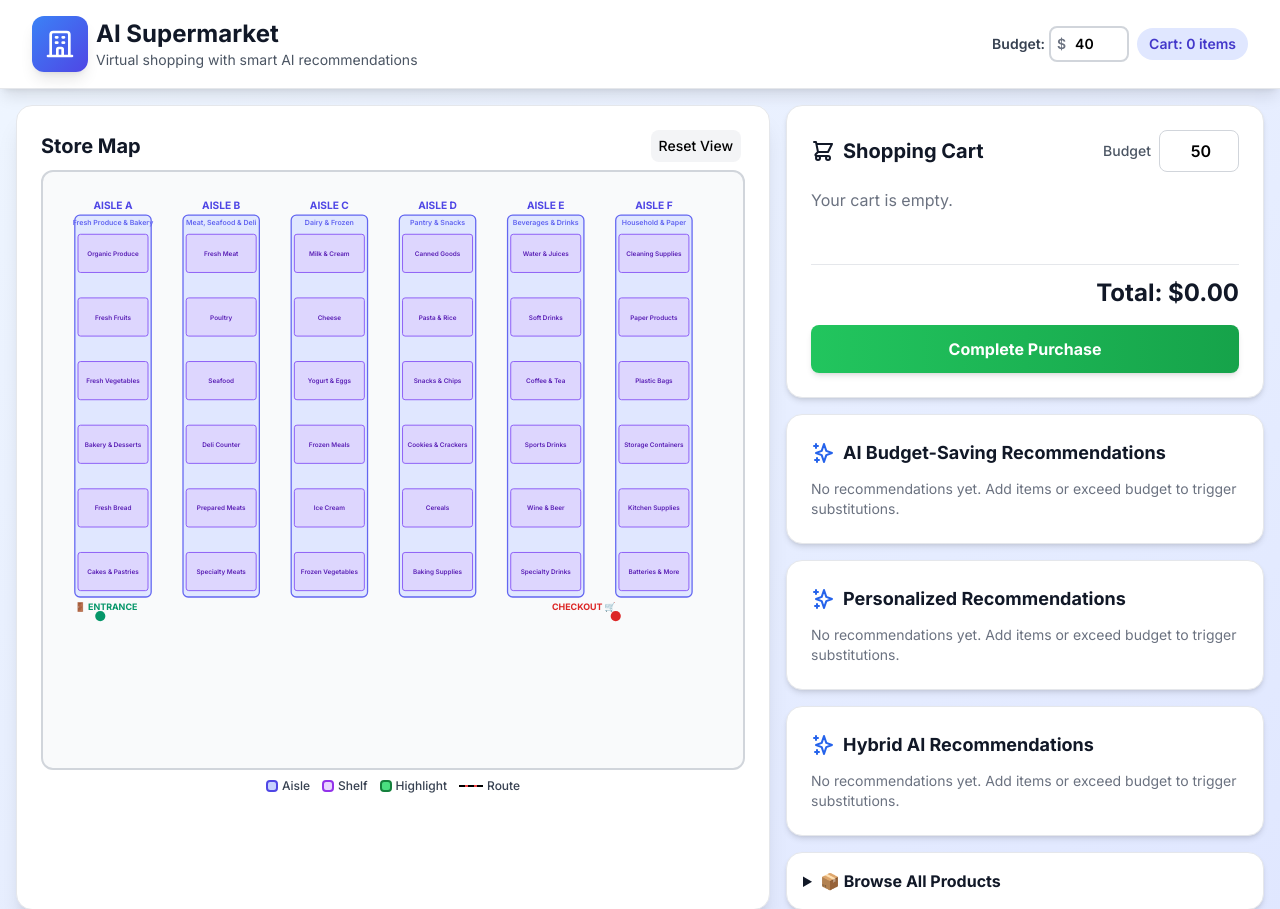
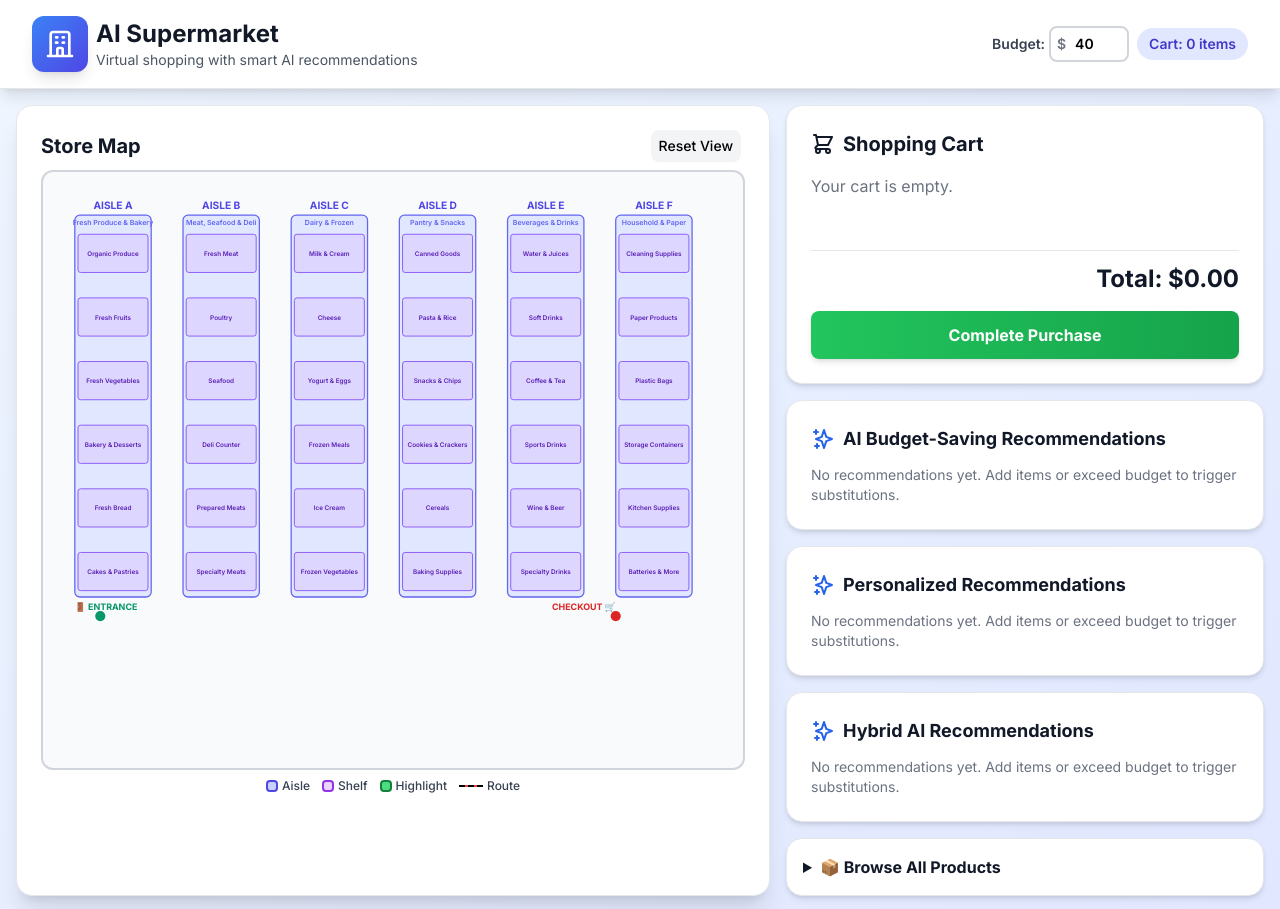
Before and after one commit to endruchiu/ai-super-market, a Flask app: page / in a window 1280 px wide. Shown: the top 909 px of the page. Run offline with Flask 3, Linux system fonts and the light colour scheme; data that the repository does not hold is empty; parts of the project's set-up code (start-up, migrations or seed data) failed here and were passed over; some libraries are stand-ins or nearby versions.

Commit message:
Update shopping cart to display a single budget input field
Modify templates/index.html to consolidate two budget input fields into one within the shopping cart section.

Replit-Commit-Author: Agent
Replit-Commit-Session-Id: d7b4333a-acca-4694-9a40-221e2849bb26
Replit-Commit-Checkpoint-Type: full_checkpoint
Replit-Commit-Screenshot-Url: https://storage.googleapis.com/screenshot-production-us-central1/8cb6f115-3b82-4b1b-8c06-a2c76f9d89b3/d7b4333a-acca-4694-9a40-221e2849bb26/zmNgHFr

```diff
--- a/templates/index.html
+++ b/templates/index.html
@@ -188,18 +188,11 @@
 
       <!-- Shopping Cart -->
       <div class="bg-white rounded-2xl shadow-md p-6 border border-gray-200 panel-compact">
-        <div class="flex items-center justify-between mb-4">
-          <div class="flex items-center space-x-2">
-            <svg class="w-6 h-6 text-gray-900" fill="none" stroke="currentColor" viewBox="0 0 24 24">
-              <path stroke-linecap="round" stroke-linejoin="round" stroke-width="2" d="M3 3h2l.4 2M7 13h10l4-8H5.4M7 13L5.4 5M7 13l-2.293 2.293c-.63.63-.184 1.707.707 1.707H17m0 0a2 2 0 100 4 2 2 0 000-4zm-8 2a2 2 0 11-4 0 2 2 0 014 0z"></path>
-            </svg>
-            <h3 class="text-xl font-bold text-gray-900">Shopping Cart</h3>
-          </div>
-          <div class="flex items-center space-x-2">
-            <span class="text-sm font-medium text-gray-600">Budget</span>
-            <input id="budget" type="number" min="0" step="0.01" value="50"
-                   class="w-20 px-3 py-2 border border-gray-300 rounded-lg focus:border-indigo-500 focus:ring-1 focus:ring-indigo-500 font-semibold text-right">
-          </div>
+        <div class="flex items-center space-x-2 mb-4">
+          <svg class="w-6 h-6 text-gray-900" fill="none" stroke="currentColor" viewBox="0 0 24 24">
+            <path stroke-linecap="round" stroke-linejoin="round" stroke-width="2" d="M3 3h2l.4 2M7 13h10l4-8H5.4M7 13L5.4 5M7 13l-2.293 2.293c-.63.63-.184 1.707.707 1.707H17m0 0a2 2 0 100 4 2 2 0 000-4zm-8 2a2 2 0 11-4 0 2 2 0 014 0z"></path>
+          </svg>
+          <h3 class="text-xl font-bold text-gray-900">Shopping Cart</h3>
         </div>
 
         <div id="cartItems" class="space-y-2 mb-4" style="min-height: 60px;">
```
Also changed, not shown: 1 other file.
